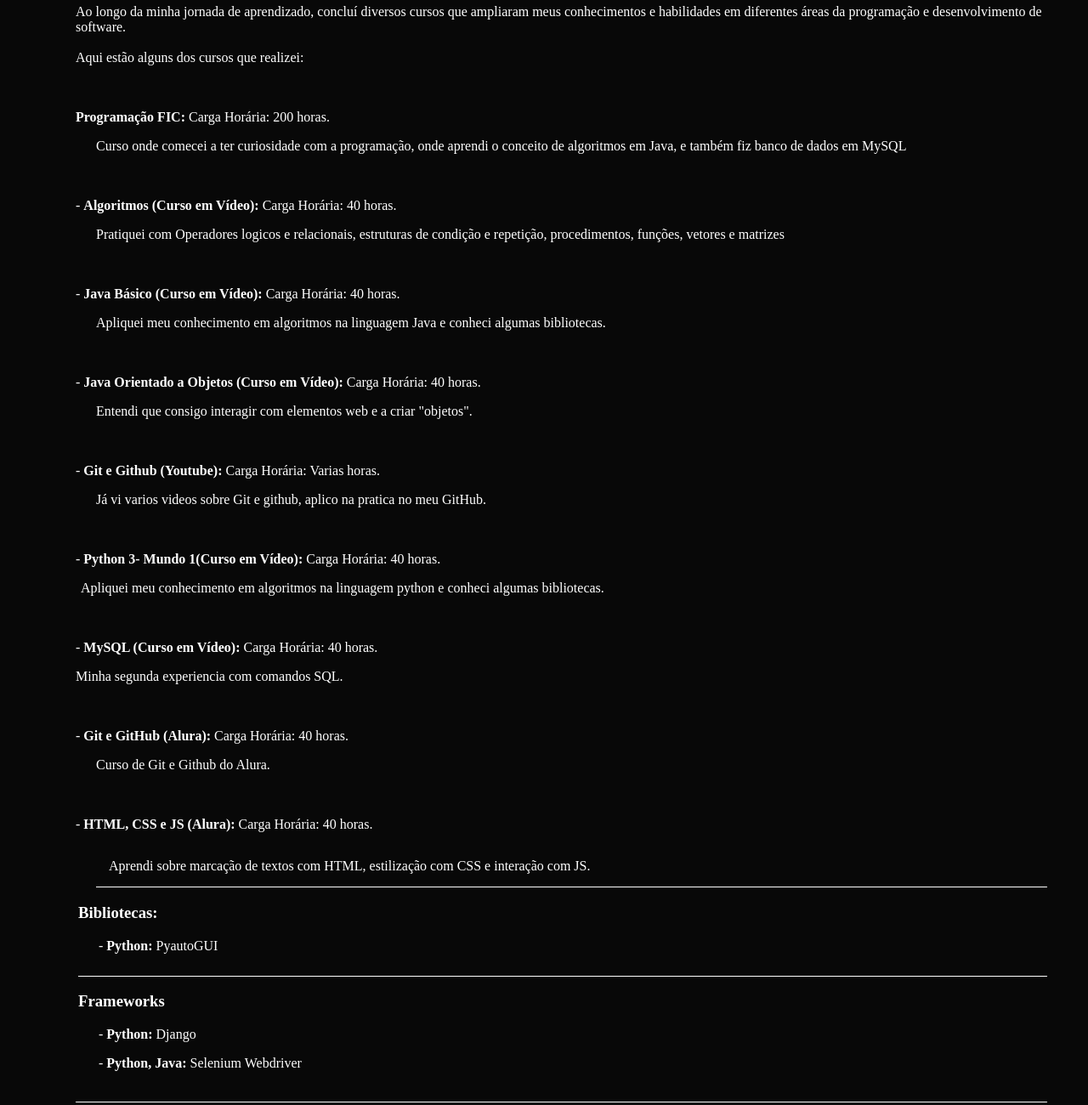
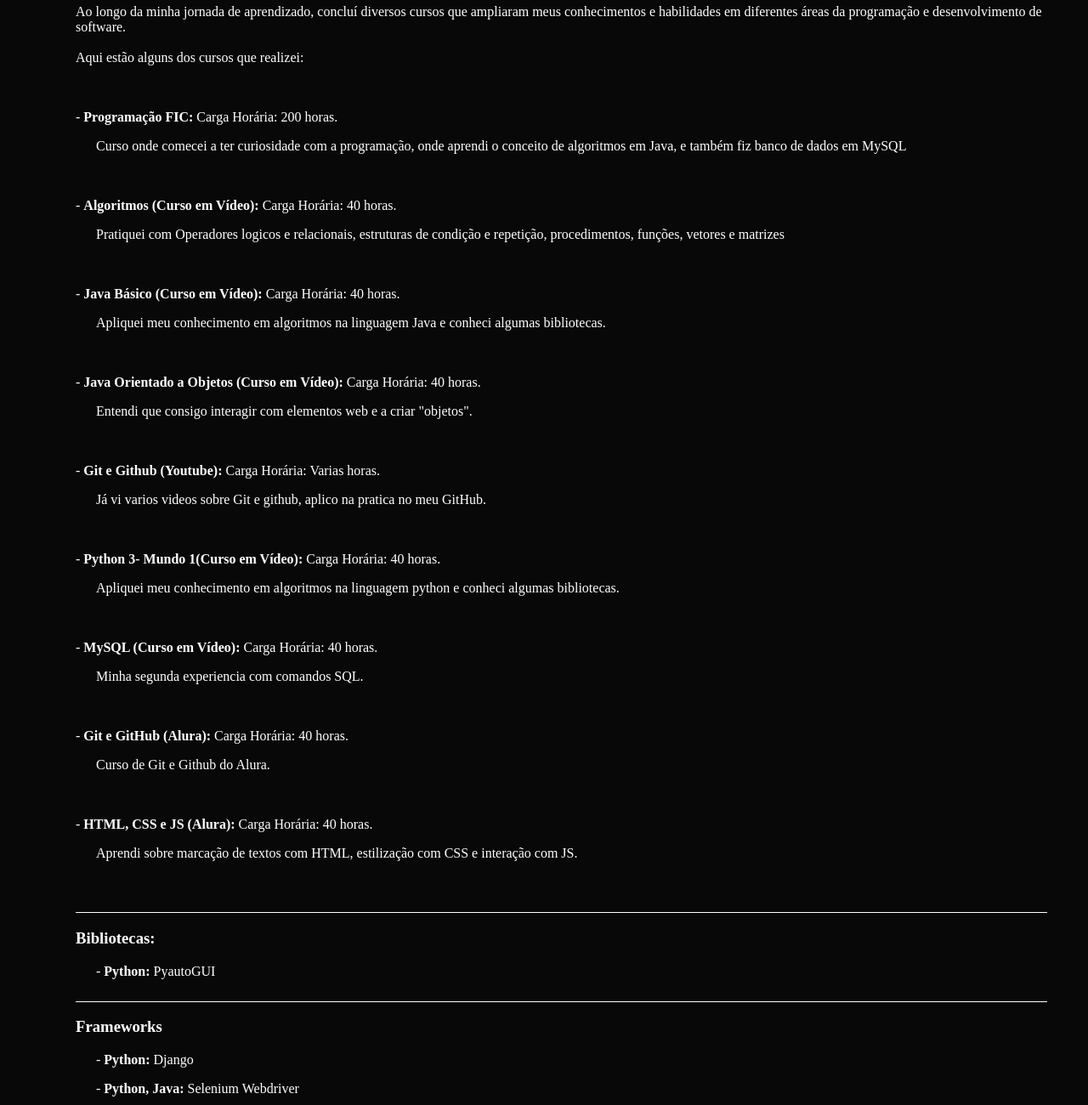
Before and after one commit to nuukeyt/nuukeyt.github.io, a plain HTML site: page src/index.html in a window 1280 px wide. Shown: the part 740-2040 px from the top of the page at 85% size. Drawn offline with Linux system fonts and the light colour scheme.

Commit message:
Correção de alguns erros na parte do design da pagina

```diff
--- a/src/index.css
+++ b/src/index.css
@@ -52,43 +52,41 @@
 
 .sect1{
     margin-left: 41px;
+    padding-bottom: 10px;
     border-bottom: 1px solid white;
-    padding-bottom: 10px;
 }
 
 .sect2{
     margin-left: 41px;
+    padding-bottom: 10px;
     border-bottom: 1px solid white;
-    padding-bottom: 10px;
 }
 
 .sect3{
     margin-left: 41px;
+    padding-bottom: 10px;
     border-bottom: 1px solid white;
-    padding-bottom: 10px;
 }
 .sect4{
-    margin-left: 3px;
+    margin-left: 41px;
+    padding-bottom: 10px;
     border-bottom: 1px solid white;
-    padding-bottom: 10px;
 }
 .sect5{
-    margin-left: 3px;
+    margin-left: 41px;
     padding-bottom: 10px;
+    border-bottom: 1px solid white;
 }
 
 .main{
     padding: 40px;
     padding-bottom: 10px;
+
 }
 
 .center{
     border-bottom: 1px solid white;
     padding-bottom: 10px;
-}
-
-.desc-curso{
-    margin-left: 24px;
 }
 
 .curso1{
@@ -114,17 +112,14 @@
     margin-left: 24px;
 }
 
-.curso6{
-    margin-left: 6px;
+.curso7{
+    margin-left: 24px;
 }
 .curso8{
     margin-left: 24px;
 }
 .curso9{
     margin-left: 24px;
-    border-bottom: 1px solid white;
-    padding-bottom: 10px;
-    padding: 15px;
 }
 
 .biblioteca1{
--- a/src/index.html
+++ b/src/index.html
@@ -40,6 +40,7 @@
                     Tenho como princípio a organização em tudo o que faço, o que me ajuda a manter o foco e a alcançar meus objetivos.
                     Além disso, sou péssimo em desistir — persisto até encontrar uma solução para os desafios que enfrento.</p>
         </section>
+
         <section class="sect2">
             <h3>Formação</h3>
             <p>
@@ -48,6 +49,7 @@
                     desenvolvimento de software e gestão de sistemas.
             </p>
         </section>
+
         <section class="sect3">
             <h3>Cursos</h3>
             <p class="paragrafo1">
@@ -57,13 +59,13 @@
                 <br>
             </p>
             <p class="cursos">
-                <strong>Programação FIC:</strong> Carga Horária: 200 horas. <br>
+                 - <strong>Programação FIC:</strong> Carga Horária: 200 horas. <br>
                     <p class="curso1">Curso onde comecei a ter curiosidade com a programação, onde aprendi o conceito de algoritmos em Java, e também fiz banco de dados em MySQL</p> <br>
                  <br>
                  - <strong>Algoritmos (Curso em Vídeo):</strong> Carga Horária: 40 horas. <br>
                     <p class="curso2">Pratiquei com Operadores logicos e relacionais, estruturas de condição e repetição, procedimentos, funções, vetores e matrizes</p> <br>
                  <br>
-                 - <strong> Java Básico (Curso em Vídeo):</strong> Carga Horária: 40 horas. <br>
+                 - <strong>Java Básico (Curso em Vídeo):</strong> Carga Horária: 40 horas. <br>
                     <p class="curso3">Apliquei meu conhecimento em algoritmos na linguagem Java e conheci algumas bibliotecas.</p> <br>
                  <br>
                  - <strong>Java Orientado a Objetos (Curso em Vídeo):</strong> Carga Horária: 40 horas. <br>
@@ -78,31 +80,38 @@
                  - <strong>MySQL (Curso em Vídeo):</strong> Carga Horária: 40 horas. <br>
                     <p class="curso7">Minha segunda experiencia com comandos SQL.</p> <br>
                  <br>
-                 - <strong>Git e GitHub (Alura):</strong> Carga Horária: 40 horas. <br>
+                 - <strong>Git e GitHub (Alura):</strong> Carga Horária: 40 horas.            <br>
                     <p class="curso8">Curso de Git e Github do Alura.</p> <br>
                  <br>
                  - <strong>HTML, CSS e JS (Alura):</strong> Carga Horária: 40 horas. <br>
                     <p class="curso9">Aprendi sobre marcação de textos com HTML, estilização com CSS e interação com JS.</p>
+                 <br>
             </p>
+        </section>
+
         <section class="sect4">
             <h3>Bibliotecas:</h3>
             <p class="biblioteca1">- <strong>Python:</strong> PyautoGUI <br></p>
         </section>
+
         <section class="sect5">
             <h3>Frameworks</h3>
             <p class="framework1">- <strong>Python:</strong> Django</p>
             <p class="framework2">- <strong>Python, Java:</strong> Selenium Webdriver</p>
         </section>
     </main>
+
     <footer>
         <a href="https://github.com/nuukeyt?tab=repositories" target="_blank" rel="noopener noreferrer">
             <img src="img/github.png" alt="github">
             <p>GitHub</p>
         </a>
+
         <a href="https://www.linkedin.com/in/pedro-barbosa-820901249/" target="_blank" rel="noopener noreferrer">
             <img src="img/linkedin.png" alt="linkedin">
             <p>Linkedin</p>
         </a>
+
         <a href="https://www.instagram.com/pedro_oliveira_skt/" target="_blank" rel="noopener noreferrer">
             <img src="img/instagram.png" alt="instagram">
             <p>instagram</p>
```
Lines whose indentation alone changed are shown as unchanged.
